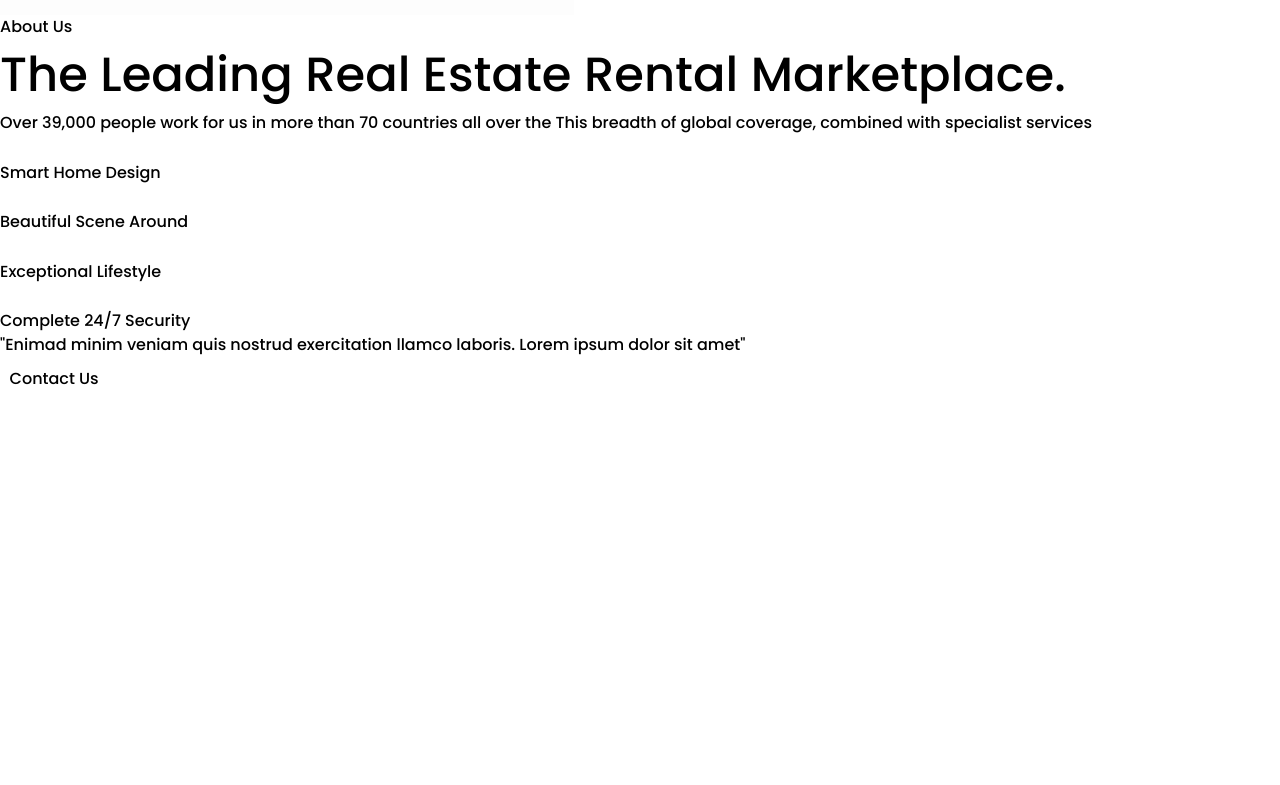
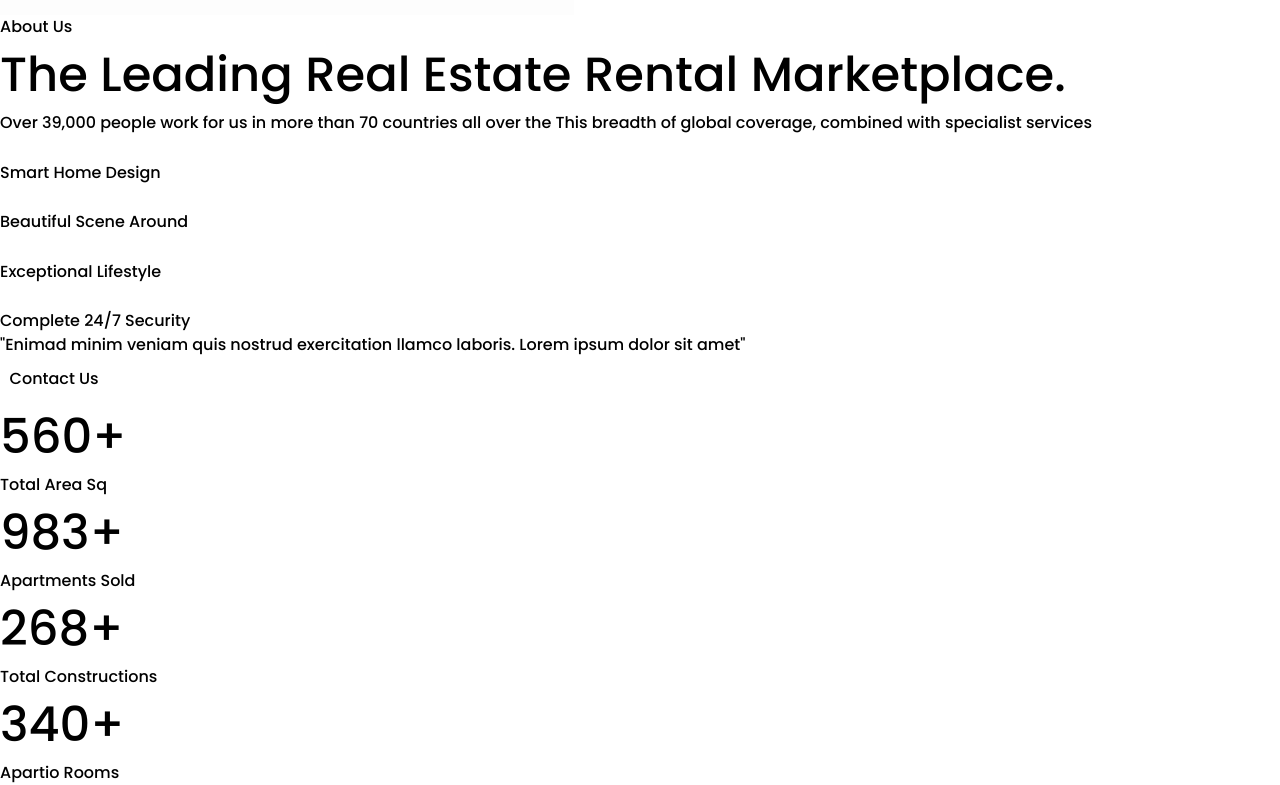
Before and after one commit to heyitsuzair/real-estate-next, a Next.js app: page / in a window 1280 px wide. Shown: the part 1614-2399 px from the top of the page. Before the commit the page ends 2015 px from the top, so only its background shows below. Built offline with nearby package versions, Linux system fonts and the light colour scheme; what @material-tailwind/react would draw is missing.

Commit message:
Counters Added

```diff
--- /dev/null
+++ b/components/common/Counter.tsx
@@ -0,0 +1,36 @@
+import React, { useRef } from "react";
+import { useCountUp } from "react-countup";
+import { Waypoint } from "react-waypoint";
+
+interface PropTypes {
+  end: number;
+  text: string;
+  icon: string;
+}
+
+const Counter = ({ end, text, icon }: PropTypes) => {
+  const ref = useRef<null>(null);
+
+  const { start } = useCountUp({ ref, end, duration: 1.5 });
+
+  // ?Trigger Count Start When Visitor Reaches To Element--------------------------->
+  const handleWaypointEnter = () => {
+    start();
+  };
+  // !Trigger Count Start When Visitor Reaches To Element--------------------------->
+
+  return (
+    <Waypoint onEnter={handleWaypointEnter}>
+      <div className="counter text-center">
+        <i className={`${icon} text-large text-red-500`}></i>
+        <div className="counter-value my-4">
+          <span ref={ref} className="text-large start font-bold" />
+          <span className="text-large font-bold">+</span>
+        </div>
+        <span className="text-slate-600">{text}</span>
+      </div>
+    </Waypoint>
+  );
+};
+
+export default Counter;
--- /dev/null
+++ b/components/home/Counters.tsx
@@ -0,0 +1,39 @@
+import React from "react";
+import Counter from "../common/Counter";
+
+const Counters = () => {
+  return (
+    <div className="counters bg-slate-200 py-24 lg:px-40 md:px-12">
+      <div className="container mx-auto">
+        <div className="grid grid-cols-12">
+          <div className="col-span-6 md:col-span-3">
+            <Counter
+              end={560}
+              text="Total Area Sq"
+              icon="fa-solid fa-sheet-plastic"
+            />
+          </div>
+          <div className="col-span-6 md:col-span-3">
+            <Counter
+              end={983}
+              text="Apartments Sold"
+              icon="fa-solid fa-building"
+            />
+          </div>
+          <div className="col-span-6 md:col-span-3 mt-8 md:mt-0">
+            <Counter
+              end={268}
+              text="Total Constructions"
+              icon="fa-solid fa-truck"
+            />
+          </div>
+          <div className="col-span-6 md:col-span-3 mt-8 md:mt-0">
+            <Counter end={340} text="Apartio Rooms" icon="fa-solid fa-chair" />
+          </div>
+        </div>
+      </div>
+    </div>
+  );
+};
+
+export default Counters;
--- a/package.json
+++ b/package.json
@@ -19,8 +19,10 @@
     "loadable": "^1.0.0",
     "next": "13.0.6",
     "react": "18.2.0",
+    "react-countup": "^6.4.0",
     "react-dom": "18.2.0",
     "react-slick": "^0.29.0",
+    "react-waypoint": "^10.3.0",
     "typescript": "4.9.3"
   },
   "devDependencies": {
--- a/pages/_document.tsx
+++ b/pages/_document.tsx
@@ -29,8 +29,8 @@
           rel="stylesheet"
           href="https://cdnjs.cloudflare.com/ajax/libs/font-awesome/6.2.1/css/all.min.css"
           integrity="sha512-MV7K8+y+gLIBoVD59lQIYicR65iaqukzvf/nwasF0nqhPay5w/9lJmVM2hMDcnK1OnMGCdVK+iQrJ7lzPJQd1w=="
-          crossorigin="anonymous"
-          referrerpolicy="no-referrer"
+          crossOrigin="anonymous"
+          referrerPolicy="no-referrer"
         />
       </Head>
       <body>
--- a/pages/index.tsx
+++ b/pages/index.tsx
@@ -1,5 +1,6 @@
 import Head from "next/head";
 import About from "../components/home/About";
+import Counters from "../components/home/Counters";
 import Hero from "../components/home/Hero";
 import SearchProperty from "../components/home/SearchProperty";
 
@@ -13,6 +14,7 @@
       <Hero />
       <SearchProperty />
       <About />
+      <Counters />
     </div>
   );
 }
```
Also changed, not shown: 1 other file (tests, documents, lock files or other folders).
